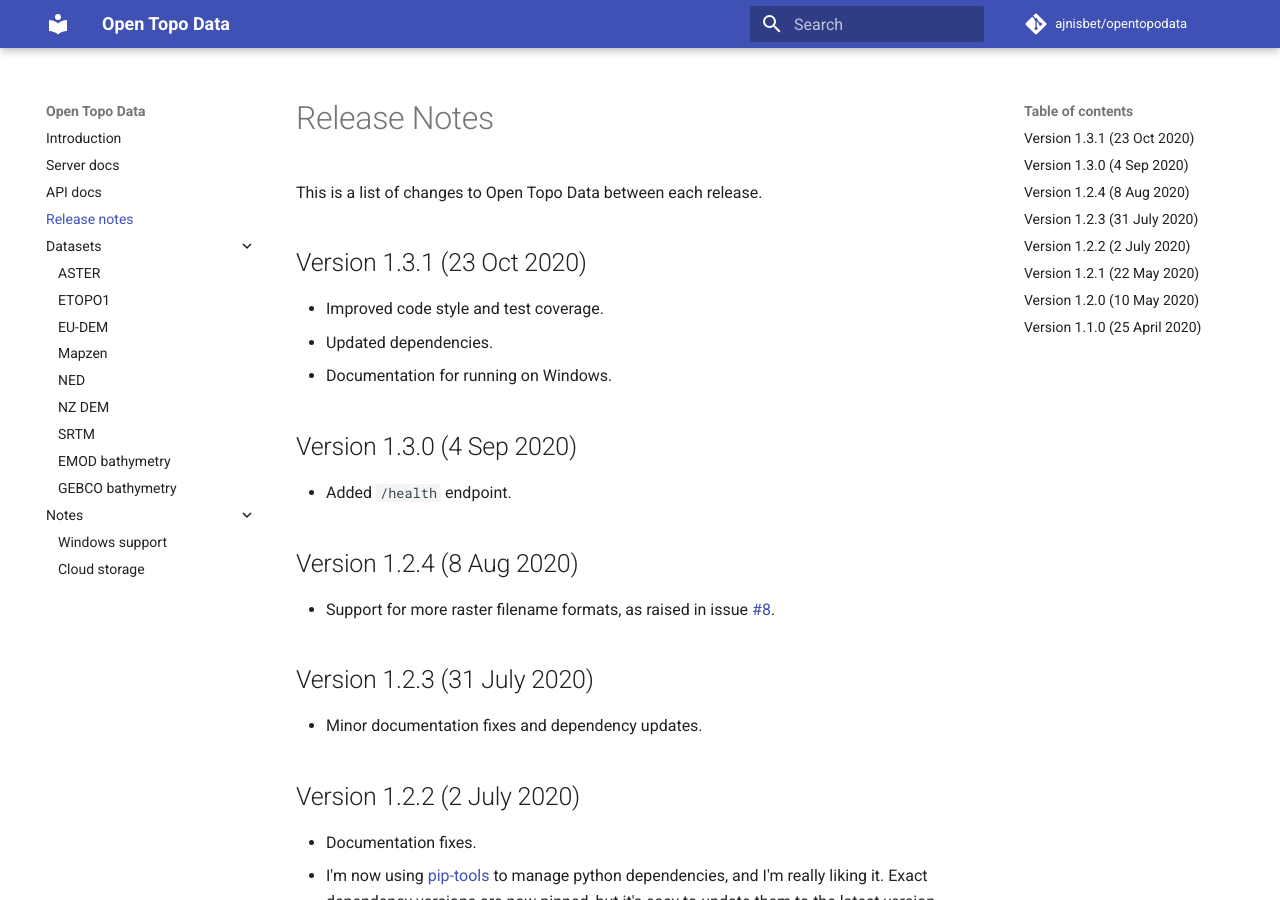
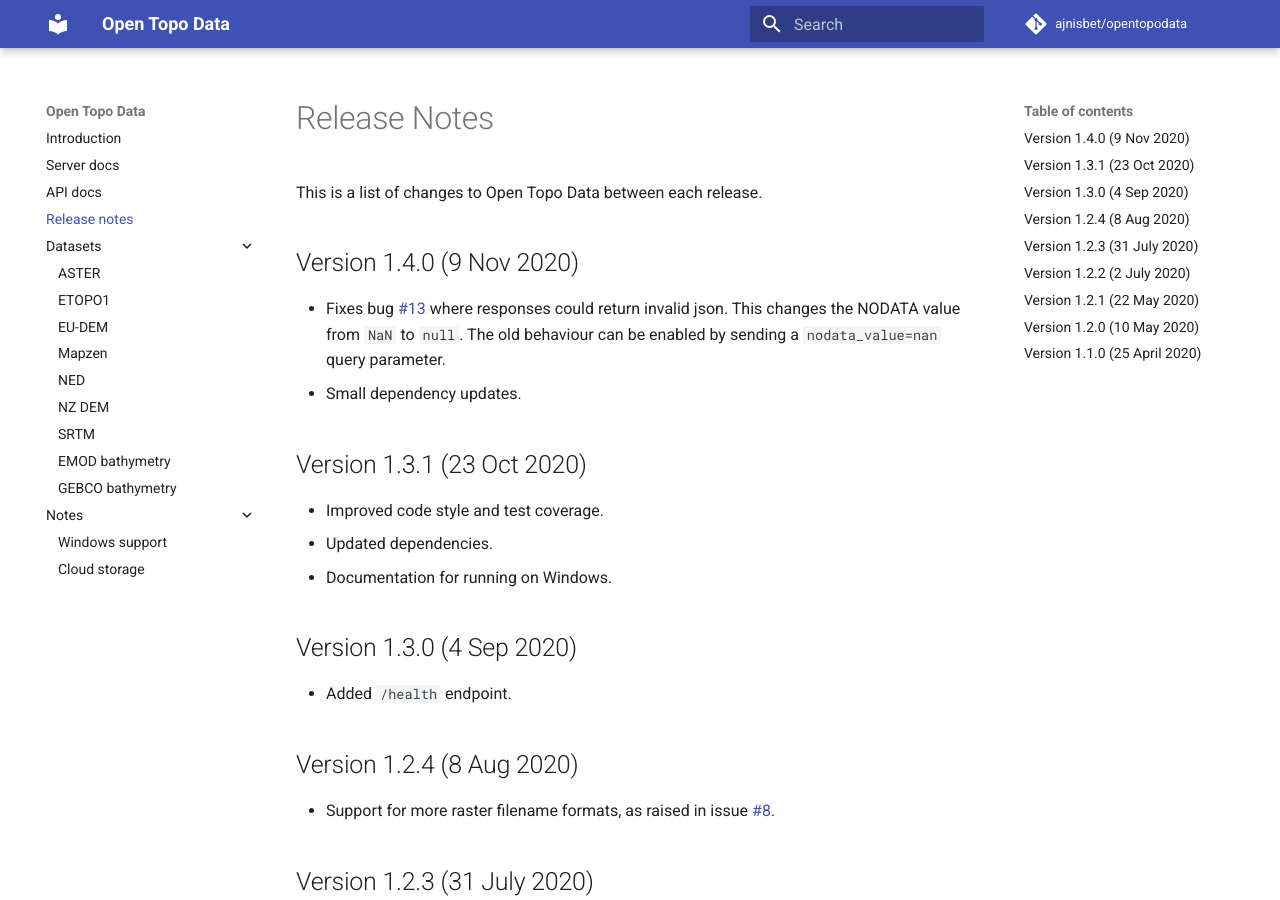
Before and after one commit to ajnisbet/opentopodata, an MkDocs documentation site: the page built from docs/changelog.md, in a window 1280 px wide and 900 px high. Built offline with MkDocs 1.6.1 and Material for MkDocs 9.7.7, drawn with Linux system fonts in a browser that asks for light colours; comment, search, counter and statistics services are not loaded.

Commit message:
Update changelog

```diff
--- a/docs/changelog.md
+++ b/docs/changelog.md
@@ -1,6 +1,11 @@
 # Release Notes
 
 This is a list of changes to Open Topo Data between each release.
+
+## Version 1.4.0 (9 Nov 2020)
+
+* Fixes bug [#13](https://github.com/ajnisbet/opentopodata/issues/13) where responses could return invalid json. This changes the NODATA value from `NaN` to `null`. The old behaviour can be enabled by sending a `nodata_value=nan` query parameter.
+* Small dependency updates.
 
 ## Version 1.3.1 (23 Oct 2020)
 
```
